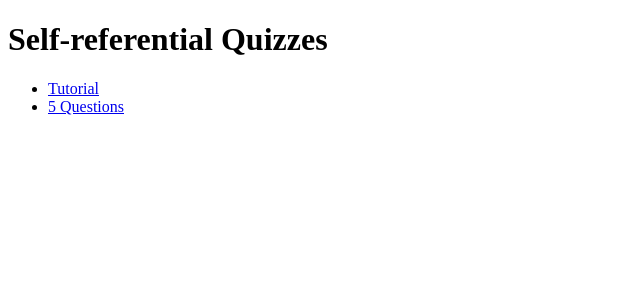
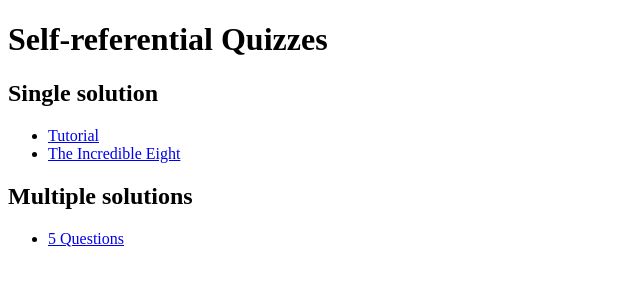
Before and after one commit to mollikka/Self-referentialQuiz, a plain HTML site: page index.html in a window 1280 px wide. Shown: the whole page, without its empty margins (0-640 px from the left). Drawn offline with Linux system fonts and the light colour scheme.

Commit message:
added 8-q to index

```diff
--- a/index.html
+++ b/index.html
@@ -7,9 +7,15 @@
 <body>
 
     <h1>Self-referential Quizzes</h1>
+    <h2>Single solution</h2>
     <ul>
         <li><a href="tutorial.html">Tutorial</a></li>
+        <li><a href="the-incredible-eight.html">The Incredible Eight</a></li>
+    </ul>
+    <h2>Multiple solutions</h2>
+    <ul>
         <li><a href="5-questions.html">5 Questions</a></li>
     </ul>
+
 </body>
 </html>
```
